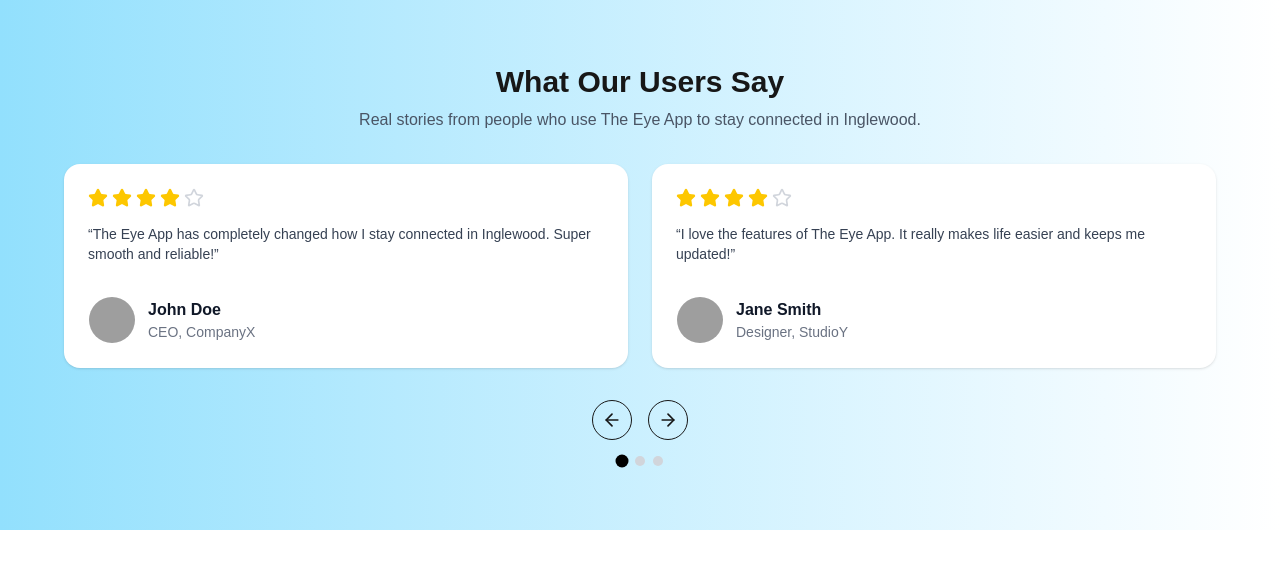
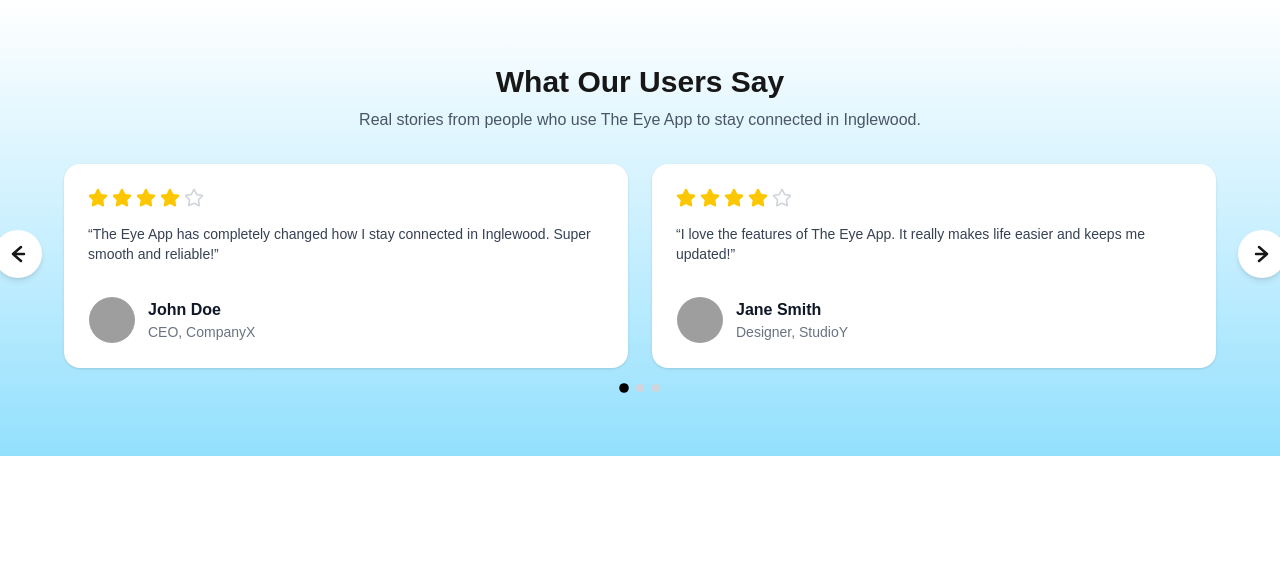
Before and after one commit to FarhanAli2000/Eye-webApp, a Next.js app: page /components/TestimonialCarousel in a window 1280 px wide. Shown: the top 568 px of the page. Built offline with nearby package versions, Linux system fonts and the light colour scheme; grey boxes are pictures that could not be loaded.

Commit message:
final changes

```diff
--- a/app/components/Footer/page.jsx
+++ b/app/components/Footer/page.jsx
@@ -41,7 +41,7 @@
 
   return (
     <footer className="bg-[#E4F5FB] text-slate-900">
-      <div className="mx-auto max-w-7xl px-6 py-4 lg:px-10">
+      <div className="mx-auto max-w-7xl px-6 pt-12 pb-4 lg:px-10 lg:pt-16">
         <div className="grid grid-cols-1 gap-6 lg:grid-cols-3">
           {/* Brand + Contact */}
           <div className="space-y-4">
--- a/app/components/FounderSection/page.jsx
+++ b/app/components/FounderSection/page.jsx
@@ -40,20 +40,21 @@
                    <motion.div
     whileHover={{ scale: 1.05 }}
     transition={{ duration: 0.3 }}
-    className="relative w-[280px] h-[350px] md:w-[300px] md:h-[420px] rounded-2xl overflow-hidden shadow-xl bg-[#0D738B]"
+    className="relative w-[280px] h-[330px] md:w-[300px] md:h-[400px] rounded-2xl overflow-hidden shadow-xl bg-[#0D738B]"
 >
     <Image
         src="/images/Main-founder.png"
         alt="Founder 1"
         fill
         className="object-cover"
+        style={{ objectPosition: "center 25%" }}
     />
 </motion.div>
 
                     <motion.div
                         whileHover={{ scale: 1.05 }}
                         transition={{ duration: 0.3, delay: 0.1 }}
-                        className="relative w-[280px] h-[350px] md:w-[300px] md:h-[420px] rounded-2xl overflow-hidden shadow-xl"
+                        className="relative w-[280px] h-[330px] md:w-[300px] md:h-[400px] rounded-2xl overflow-hidden shadow-xl"
                     >
                         <Image
                             src="/images/eye.png"
--- a/app/components/InfoSection/page.jsx
+++ b/app/components/InfoSection/page.jsx
@@ -19,7 +19,7 @@
                     <motion.div
                         whileHover={{ scale: 1.05, boxShadow: "0px 15px 30px rgba(0,0,0,0.2)" }}
                         transition={{ duration: 0.3 }}
-                        className="relative w-full max-w-2xl h-[400px] rounded-xl overflow-hidden shadow-lg"
+                        className="relative w-full max-w-xl h-[460px] rounded-xl overflow-hidden shadow-lg"
                     >
                         <Image
                             src="/images/eye.png"
--- a/app/components/TestimonialCarousel/page.jsx
+++ b/app/components/TestimonialCarousel/page.jsx
@@ -2,7 +2,7 @@
 
 import { useEffect, useState } from "react";
 import Image from "next/image";
-import { ArrowLeft, ArrowRight, Star } from "lucide-react";
+import { Star } from "lucide-react";
 import { motion, AnimatePresence } from "framer-motion";
 
 const testimonials = [
@@ -29,6 +29,27 @@
   },
 ];
 
+const TriangleArrow = ({ direction = "left", className = "" }) => (
+  <svg
+    className={className}
+    viewBox="0 0 24 24"
+    fill="none"
+    xmlns="http://www.w3.org/2000/svg"
+  >
+    <path
+      d={
+        direction === "left"
+          ? "M15 5L7 12L15 19M7 12H18"
+          : "M9 5L17 12L9 19M17 12H6"
+      }
+      stroke="currentColor"
+      strokeWidth="2.5"
+      strokeLinecap="round"
+      strokeLinejoin="round"
+    />
+  </svg>
+);
+
 export default function TestimonialCarousel() {
   const [index, setIndex] = useState(0);
   const [cardsPerView, setCardsPerView] = useState(1);
@@ -44,13 +65,9 @@
   }, []);
 
   const prevSlide = () =>
-        setIndex((current) =>
-            current === 0 ? testimonials.length - 1 : current - 1
-        );
+    setIndex((current) => (current === 0 ? testimonials.length - 1 : current - 1));
   const nextSlide = () =>
-        setIndex((current) =>
-            current === testimonials.length - 1 ? 0 : current + 1
-        );
+    setIndex((current) => (current === testimonials.length - 1 ? 0 : current + 1));
 
   const visibleTestimonials = Array.from(
     { length: cardsPerView },
@@ -58,8 +75,24 @@
   );
 
   return (
-        <section className="w-full py-16 px-4 bg-gradient-to-r from-[#92E0FD] to-[#FFFFFF]">
-            <div className="max-w-6xl mx-auto">
+    <section className="w-full py-16 px-4 bg-gradient-to-b from-[#FFFFFF] to-[#92E0FD]">
+      <div className="max-w-6xl mx-auto relative">
+
+        {/* Desktop Arrows */}
+        <button
+          onClick={prevSlide}
+          className="hidden lg:flex absolute left-[-70px] top-[58%] -translate-y-1/2 bg-white shadow-md w-12 h-12 items-center justify-center rounded-full hover:bg-gray-100 transition"
+        >
+          <TriangleArrow direction="left" className="w-6 h-6" />
+        </button>
+
+        <button
+          onClick={nextSlide}
+          className="hidden lg:flex absolute right-[-70px] top-[58%] -translate-y-1/2 bg-white shadow-md w-12 h-12 items-center justify-center rounded-full hover:bg-gray-100 transition"
+        >
+          <TriangleArrow direction="right" className="w-6 h-6" />
+        </button>
+
         <motion.h2
           initial={{ opacity: 0, y: -20 }}
           whileInView={{ opacity: 1, y: 0 }}
@@ -124,33 +157,33 @@
           </AnimatePresence>
         </div>
 
-                {/* Controls */}
-                <div className="flex flex-wrap justify-center items-center gap-4 mt-8">
+        {/* Mobile Arrows */}
+        <div className="flex lg:hidden justify-center items-center gap-4 mt-8">
           <button
             onClick={prevSlide}
             className="w-10 h-10 flex items-center justify-center rounded-full border hover:bg-gray-100 transition"
           >
-                        <ArrowLeft className="w-5 h-5" />
+            <TriangleArrow direction="left" className="w-6 h-6" />
           </button>
           <button
             onClick={nextSlide}
             className="w-10 h-10 flex items-center justify-center rounded-full border hover:bg-gray-100 transition"
           >
-                        <ArrowRight className="w-5 h-5" />
+            <TriangleArrow direction="right" className="w-6 h-6" />
           </button>
         </div>
 
-                {/* Dots */}
+        {/* Dots - Smaller Size */}
         <div className="flex justify-center gap-2 mt-4">
           {testimonials.map((_, dotIndex) => (
             <motion.div
               key={dotIndex}
               animate={{
-                                scale: dotIndex === index ? 1.3 : 1,
+                scale: dotIndex === index ? 1.2 : 1,
                 backgroundColor: dotIndex === index ? "black" : "#D1D5DB",
               }}
               transition={{ duration: 0.3 }}
-                            className="w-2.5 h-2.5 rounded-full"
+              className="w-2 h-2 rounded-full"
             />
           ))}
         </div>
--- a/app/components/VideoAbout/page.jsx
+++ b/app/components/VideoAbout/page.jsx
@@ -41,11 +41,11 @@
             <div className="max-w-7xl mx-auto px-6 flex flex-col gap-10 items-center">
 
                 {/* Text Section */}
-                <div className="text-center md:text-left">
+                <div className="text-center">
                     <h2 className="text-3xl md:text-4xl font-bold text-gray-900 mb-4">
                         {title}
                     </h2>
-                    <p className="text-gray-600 leading-relaxed max-w-2xl mx-auto md:mx-0">
+                    <p className="text-gray-600 leading-relaxed max-w-2xl mx-auto">
                         {description}
                     </p>
                 </div>
```
Lines whose indentation alone changed are shown as unchanged.
